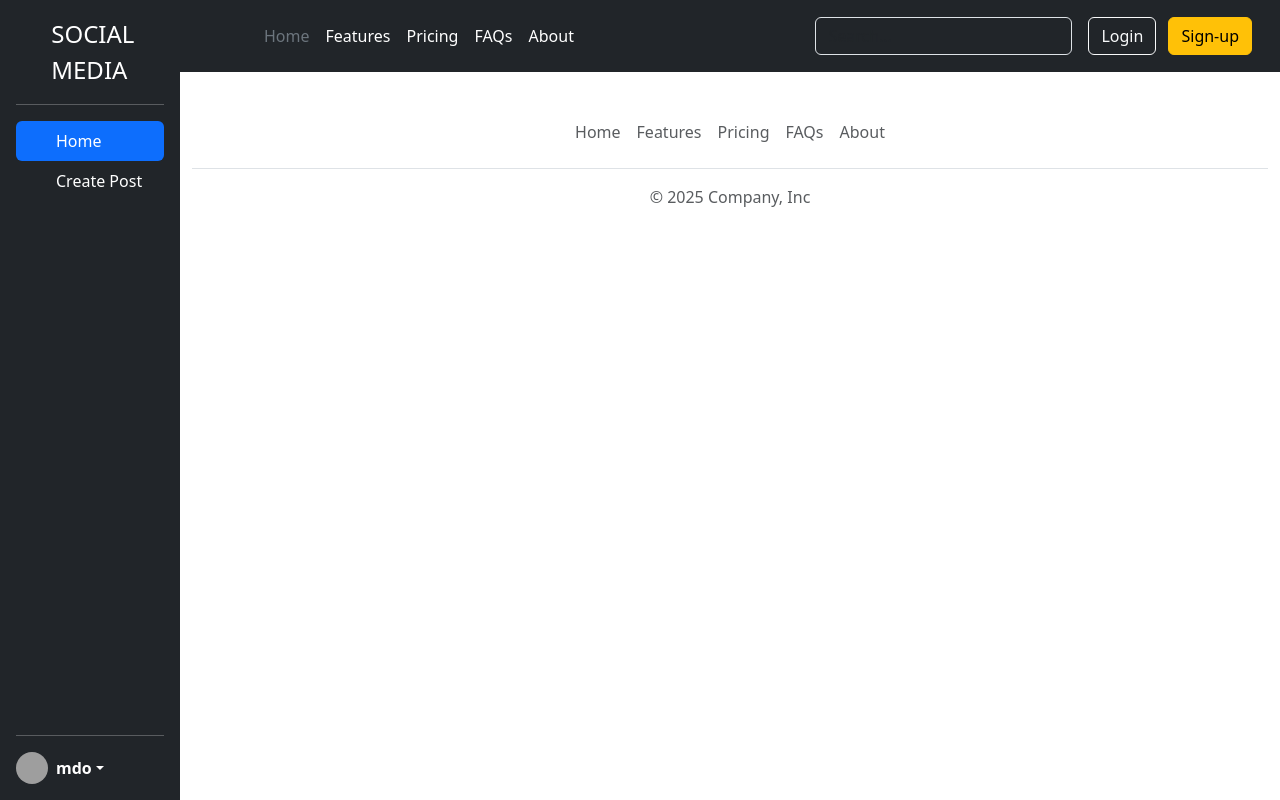
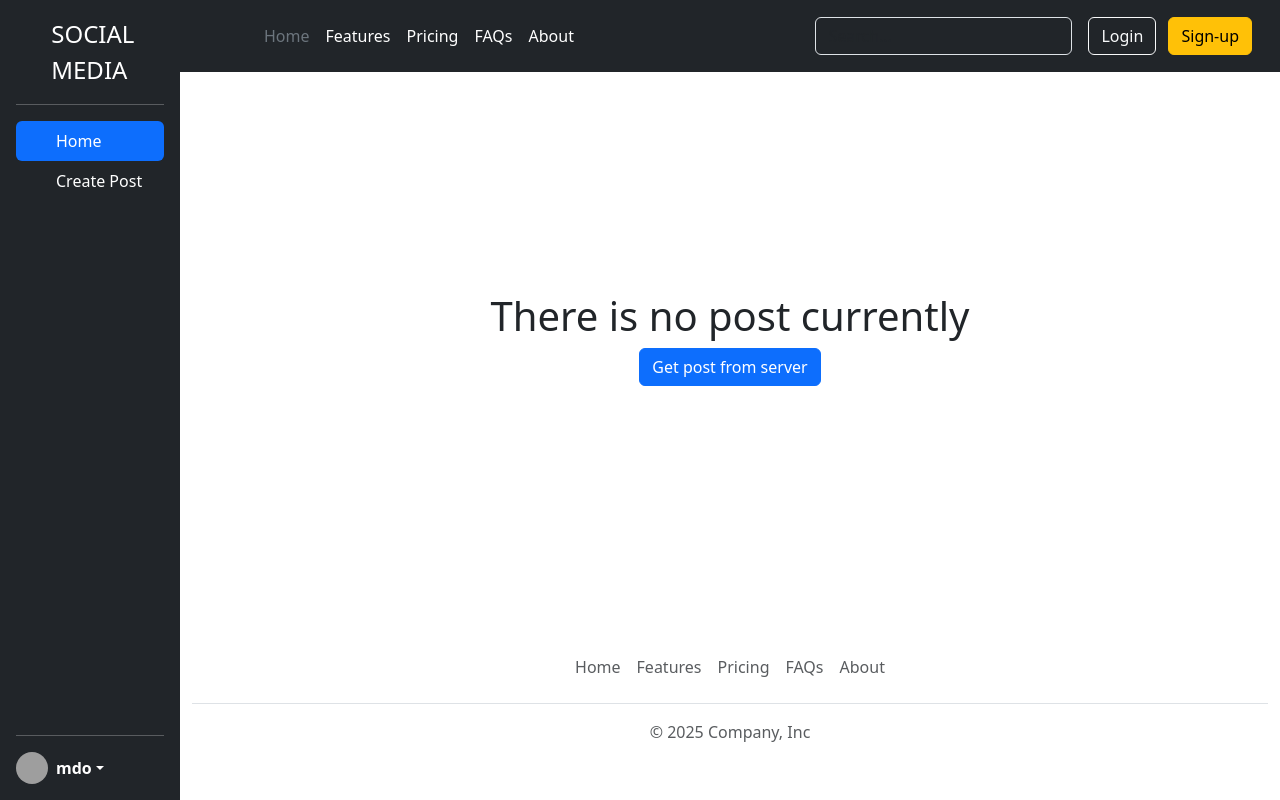
Before and after one commit to Vishrut-Pathak/Social-media, a React (Vite) app: page / in a window 1280 px wide. Built offline with nearby package versions, Linux system fonts and the light colour scheme; grey boxes are pictures that could not be loaded.

Commit message:
refining UI

```diff
--- a/src/App.css
+++ b/src/App.css
@@ -1,15 +1,12 @@
 .app-container {
   display: flex;
-}
-.content{
-  width: 100%;
 }
 .sidebar{
   min-height: 800px;
   max-height: 100vh;
 }
 .post-card{
-  margin: 20px 50px;
+  margin: 20px 20px;
 
 }
 .hashtags{
@@ -19,9 +16,33 @@
   margin: 15px 0 0 0;
 }
 .create-post{
-  margin: 50px;
+  margin: 30px;
 
 }
 .postList{
   display: flex;
+  flex-wrap: wrap;
+  align-self: flex-start;
+  justify-content: flex-start;
+
 }
+.welcome{
+  position: relative;
+  margin: 20%;
+}
+
+.app-container {
+  display: flex;
+  min-height: 100vh;
+}
+
+.content {
+  width: 100%;
+  display: flex;
+  flex-wrap: wrap;
+  flex-direction: column;
+
+}
+.footer{
+ margin-top: auto;
+}
--- a/src/App.jsx
+++ b/src/App.jsx
@@ -21,8 +21,9 @@ const [selectTab, setSelectTab] = useState("Home");
     <div className='content'>
       <Header></Header>
       {selectTab === "Home" ? (<PostList></PostList>) : <CreatePost></CreatePost> }
-
+      <div className='footer'>
       <Footer></Footer>
+      </div>
     </div>
 
     </div>
--- a/src/components/PostList.jsx
+++ b/src/components/PostList.jsx
@@ -2,11 +2,17 @@ import React from 'react'
 import Post from './Post'
 import { useContext } from 'react'
 import { PostList as PostListData } from './post-list-store'
+import Welcomemessege from './Welcomemessege'
 
 const PostList = () => {
  const {postList} = useContext(PostListData)
+ const handleGetPostClick = () => {
+  console.log('it is working')
+ }
+
   return (
     <>
+    {postList.length == 0 && <Welcomemessege onGetPostClick = {handleGetPostClick} />}
     <div className='postList'>
     {postList.map((post) => (<Post key={post.id} post={post}></Post>))}
     </div>
--- /dev/null
+++ b/src/components/Welcomemessege.jsx
@@ -0,0 +1,14 @@
+import React from "react";
+
+const Welcomemessege = ({onGetPostClick}) => {
+  return (
+    <div>
+      <center className="welcome">
+        <h1>There is no post currently</h1>
+        <button onClick={onGetPostClick} type="button" class="btn btn-primary">Get post from server</button>
+      </center>
+    </div>
+  );
+};
+
+export default Welcomemessege;
```
